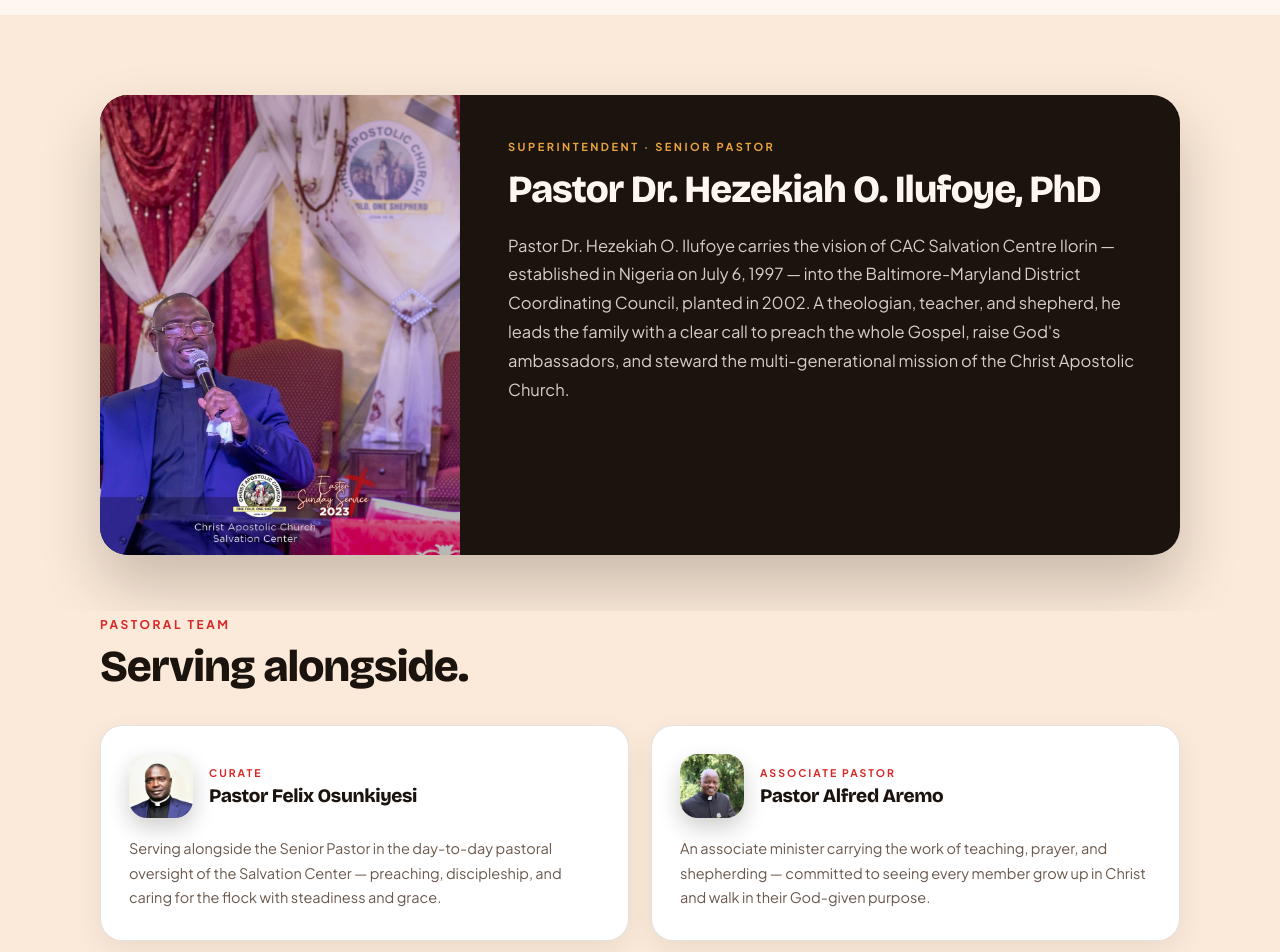
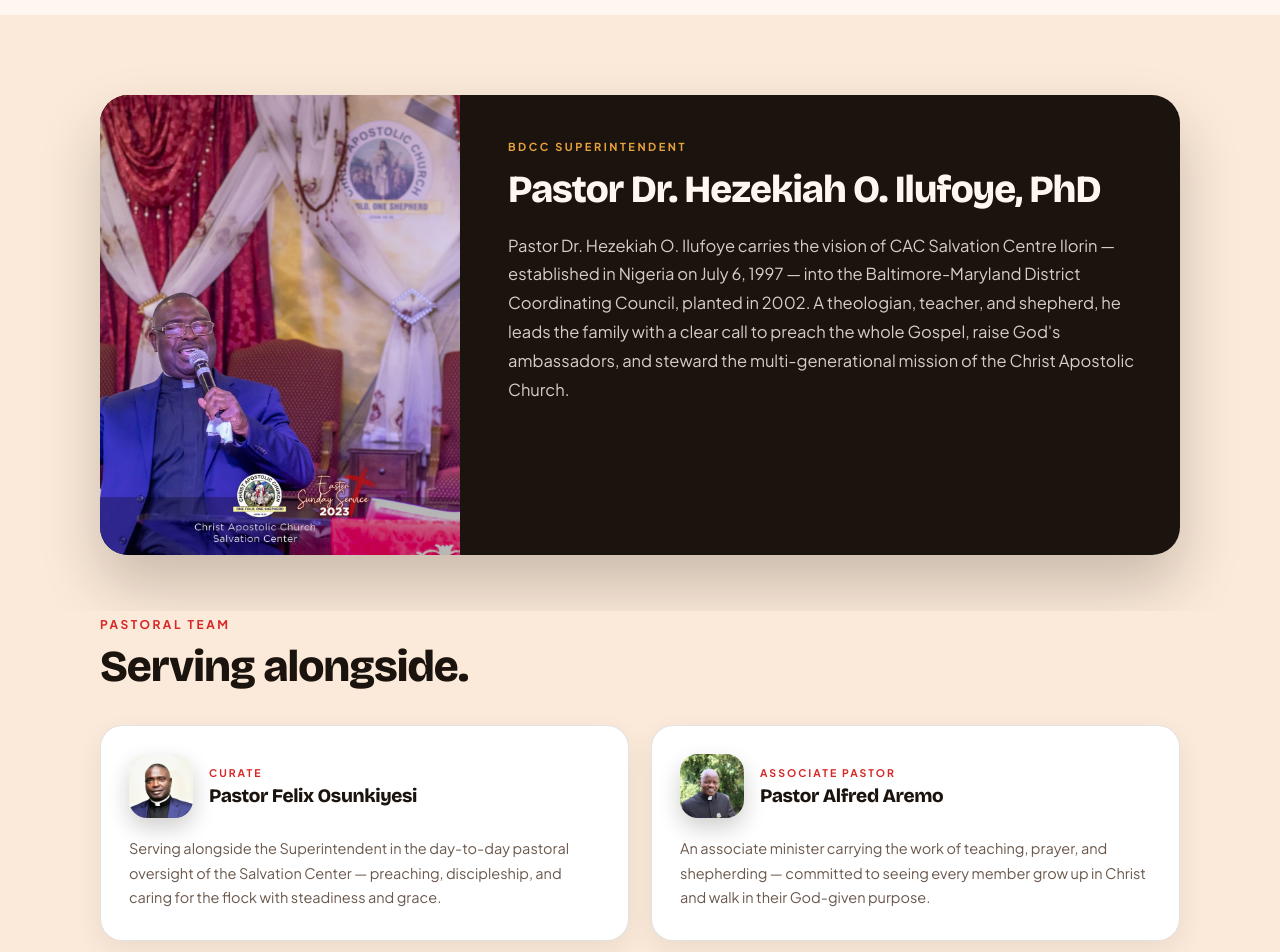
Before and after one commit to ezekielologunde/cac-salvation-center, a Next.js app: page /leadership in a window 1280 px wide. Shown: the part 500-1452 px from the top of the page. Built offline with nearby package versions, Linux system fonts and the light colour scheme; no server answers.

Commit message:
Correct Pastor Ilufoye title to BDCC Superintendent
He is the Baltimore DCC Superintendent, not "Senior Pastor". Updated the
homepage pastor card, the About leadership card, the Leadership page title
(and one bio reference), and the Church JSON-LD jobTitle for consistency.

```diff
--- a/app/about/page.tsx
+++ b/app/about/page.tsx
@@ -290,7 +290,7 @@ export default function AboutPage() {
               </div>
               <div style={{ padding: 28 }}>
                 <div style={{ fontFamily: "var(--font-display)", fontWeight: 800, fontSize: 26, lineHeight: 1.1 }}>Pastor Dr. Hezekiah O. Ilufoye</div>
-                <div style={{ color: "var(--gold)", fontWeight: 700, fontSize: 13, letterSpacing: "1.5px", textTransform: "uppercase", marginTop: 8 }}>Superintendent · Senior Pastor</div>
+                <div style={{ color: "var(--gold)", fontWeight: 700, fontSize: 13, letterSpacing: "1.5px", textTransform: "uppercase", marginTop: 8 }}>BDCC Superintendent</div>
                 <p style={{ fontSize: 14.5, lineHeight: 1.65, opacity: .82, margin: "16px 0 0" }}>Founder of the Salvation Center family — leading with a heart to build God’s ambassadors and welcome every soul home.</p>
               </div>
             </Reveal>
--- a/app/leadership/page.tsx
+++ b/app/leadership/page.tsx
@@ -11,7 +11,7 @@ export const metadata = {
 
 const featured = {
   name: "Pastor Dr. Hezekiah O. Ilufoye, PhD",
-  title: "Superintendent · Senior Pastor",
+  title: "BDCC Superintendent",
   bio: "Pastor Dr. Hezekiah O. Ilufoye carries the vision of CAC Salvation Centre Ilorin — established in Nigeria on July 6, 1997 — into the Baltimore-Maryland District Coordinating Council, planted in 2002. A theologian, teacher, and shepherd, he leads the family with a clear call to preach the whole Gospel, raise God's ambassadors, and steward the multi-generational mission of the Christ Apostolic Church.",
   image: "/images/pastor.jpg",
 };
@@ -20,7 +20,7 @@ const team: { name: string; title: string; bio: string; image?: string }[] = [
   {
     name: "Pastor Felix Osunkiyesi",
     title: "Curate",
-    bio: "Serving alongside the Senior Pastor in the day-to-day pastoral oversight of the Salvation Center — preaching, discipleship, and caring for the flock with steadiness and grace.",
+    bio: "Serving alongside the Superintendent in the day-to-day pastoral oversight of the Salvation Center — preaching, discipleship, and caring for the flock with steadiness and grace.",
     image: "/images/pastor-osunkiyesi.webp",
   },
   {
--- a/components/sections/PastorWelcome.tsx
+++ b/components/sections/PastorWelcome.tsx
@@ -18,7 +18,7 @@ export function PastorWelcome() {
           </div>
           <div style={{ position: "absolute", bottom: -22, left: -18, background: "var(--ink)", color: "var(--cream)", padding: "16px 22px", borderRadius: 16, boxShadow: "0 18px 36px rgba(27,19,14,.28)" }}>
             <div style={{ fontFamily: "var(--font-display)", fontWeight: 800, fontSize: 17 }}>Pastor Dr. H.O. Ilufoye</div>
-            <div style={{ fontSize: 12.5, color: "var(--gold)", fontWeight: 700, letterSpacing: ".5px", marginTop: 2 }}>Senior Pastor</div>
+            <div style={{ fontSize: 12.5, color: "var(--gold)", fontWeight: 700, letterSpacing: ".5px", marginTop: 2 }}>BDCC Superintendent</div>
           </div>
         </Reveal>
 
--- a/lib/site.ts
+++ b/lib/site.ts
@@ -74,7 +74,7 @@ export function churchJsonLd() {
     sameAs: SITE.sameAs,
     founder: { "@type": "Person", name: "Pastor Dr. H.O. Ilufoye" },
     employee: [
-      { "@type": "Person", name: "Pastor Dr. Hezekiah O. Ilufoye PhD", jobTitle: "Superintendent / Senior Pastor" },
+      { "@type": "Person", name: "Pastor Dr. Hezekiah O. Ilufoye PhD", jobTitle: "BDCC Superintendent" },
       { "@type": "Person", name: "Pastor Felix Osunkiyesi", jobTitle: "Curate" },
       { "@type": "Person", name: "Pastor Alfred Aremo", jobTitle: "Associate Pastor" },
       { "@type": "Person", name: "Pastor Oludapo Eludoyin", jobTitle: "Associate Pastor" },
```
